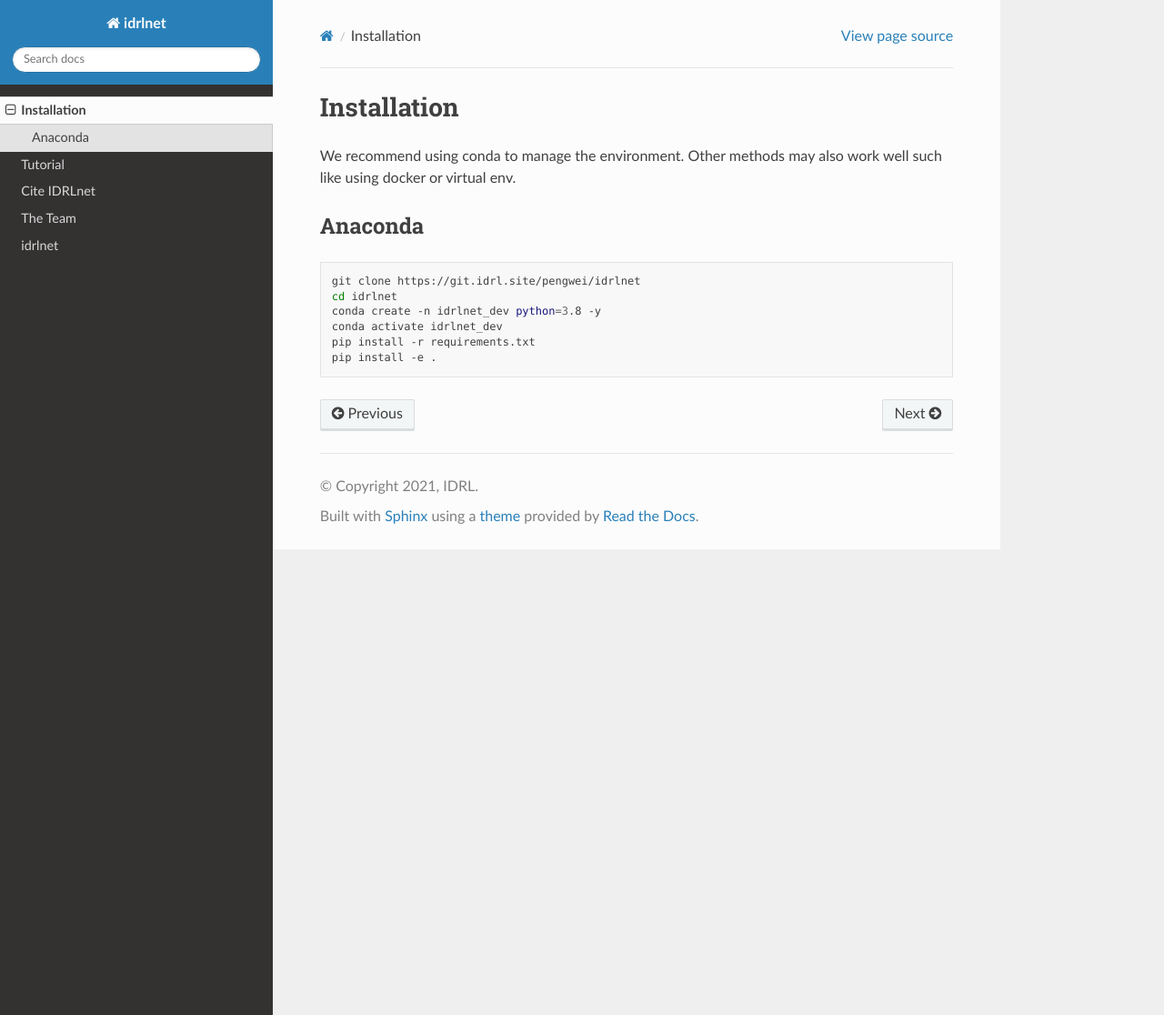
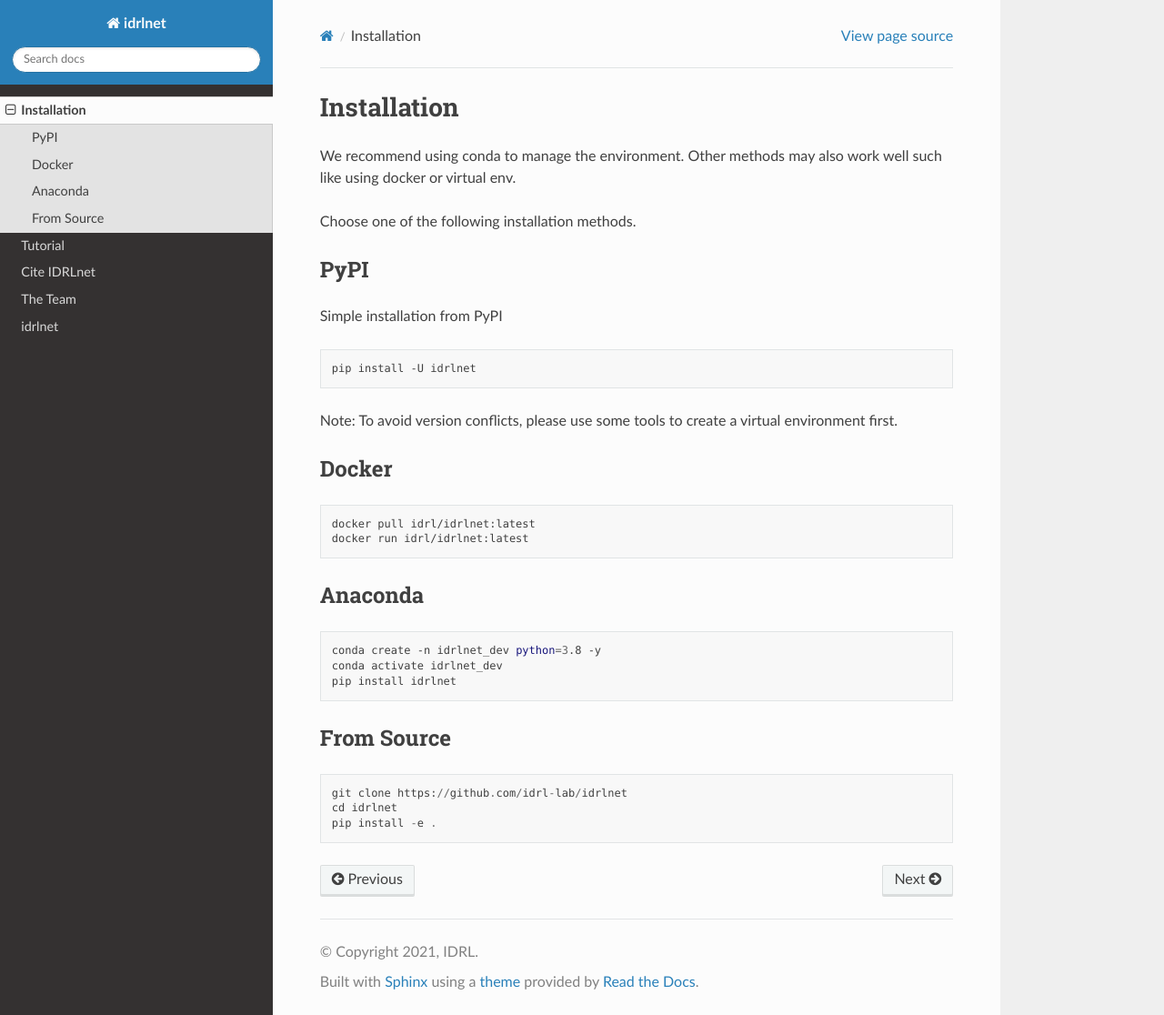
Before and after one commit to idrl-lab/idrlnet, a Sphinx documentation site: the page built from docs/user/installation.md, in a window 1280 px wide and 1116 px high. Shown: the whole window at 91% size. Built offline with Sphinx 7.4.7 and the Read the Docs theme 2.0.0, drawn with Linux system fonts in a browser that asks for light colours.

Commit message:
docs: update installation

````diff
--- a/docs/index.rst
+++ b/docs/index.rst
@@ -12,8 +12,8 @@ Welcome to idrlnet's documentation!
 Features
 --------
 
-IDRLnet is a machine learning library on top of `Pytorch <https://www.tensorflow.org/>`_. Use IDRLnet if you need a machine
-learning library that solves both forward and inverse partial differential equations (PDEs) via physics-informed neural
+IDRLnet is a machine learning library on top of `PyTorch <https://pytorch.org/>`_. Use IDRLnet if you need a machine
+learning library that solves both forward and inverse differential equations via physics-informed neural
 networks (PINN). IDRLnet is a flexible framework inspired by `Nvidia Simnet <https://developer.nvidia.com/simnet>`_.
 
 IDRLnet supports
--- a/docs/user/installation.md
+++ b/docs/user/installation.md
@@ -2,13 +2,38 @@
 
 We recommend using conda to manage the environment.
 Other methods may also work well such like using docker or virtual env.
+
+Choose one of the following installation methods.
+
+## PyPI
+
+Simple installation from PyPI
+
+```bash
+pip install -U idrlnet
+```
+
+Note: To avoid version conflicts, please use some tools to create a virtual environment first.
+
+## Docker
+
+```bash
+docker pull idrl/idrlnet:latest
+docker run idrl/idrlnet:latest
+```
+
 ## Anaconda
 
 ```bash
-git clone https://git.idrl.site/pengwei/idrlnet
-cd idrlnet
 conda create -n idrlnet_dev python=3.8 -y
 conda activate idrlnet_dev
-pip install -r requirements.txt
+pip install idrlnet
+```
+
+## From Source
+
+```
+git clone https://github.com/idrl-lab/idrlnet
+cd idrlnet
 pip install -e .
 ```
--- a/requirements.txt
+++ b/requirements.txt
@@ -17,5 +17,5 @@ sympy==1.5.1
 pyevtk==1.1.1
 flask==1.1.2
 requests==2.25.0
-torch==1.7.1
+torch>=1.7.1
 networkx==2.5.1
````
Also changed, not shown: README.md (+17 -4 lines).
